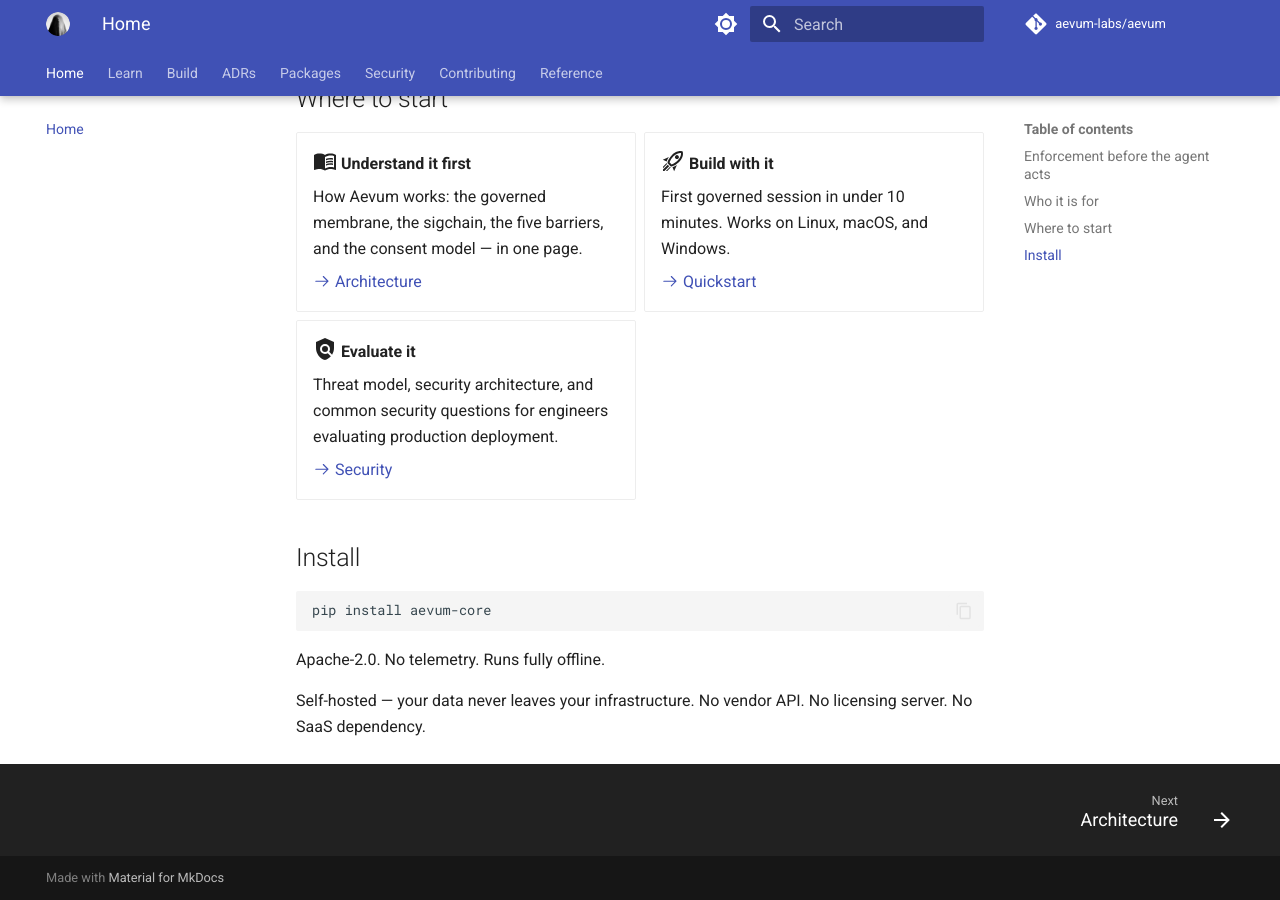
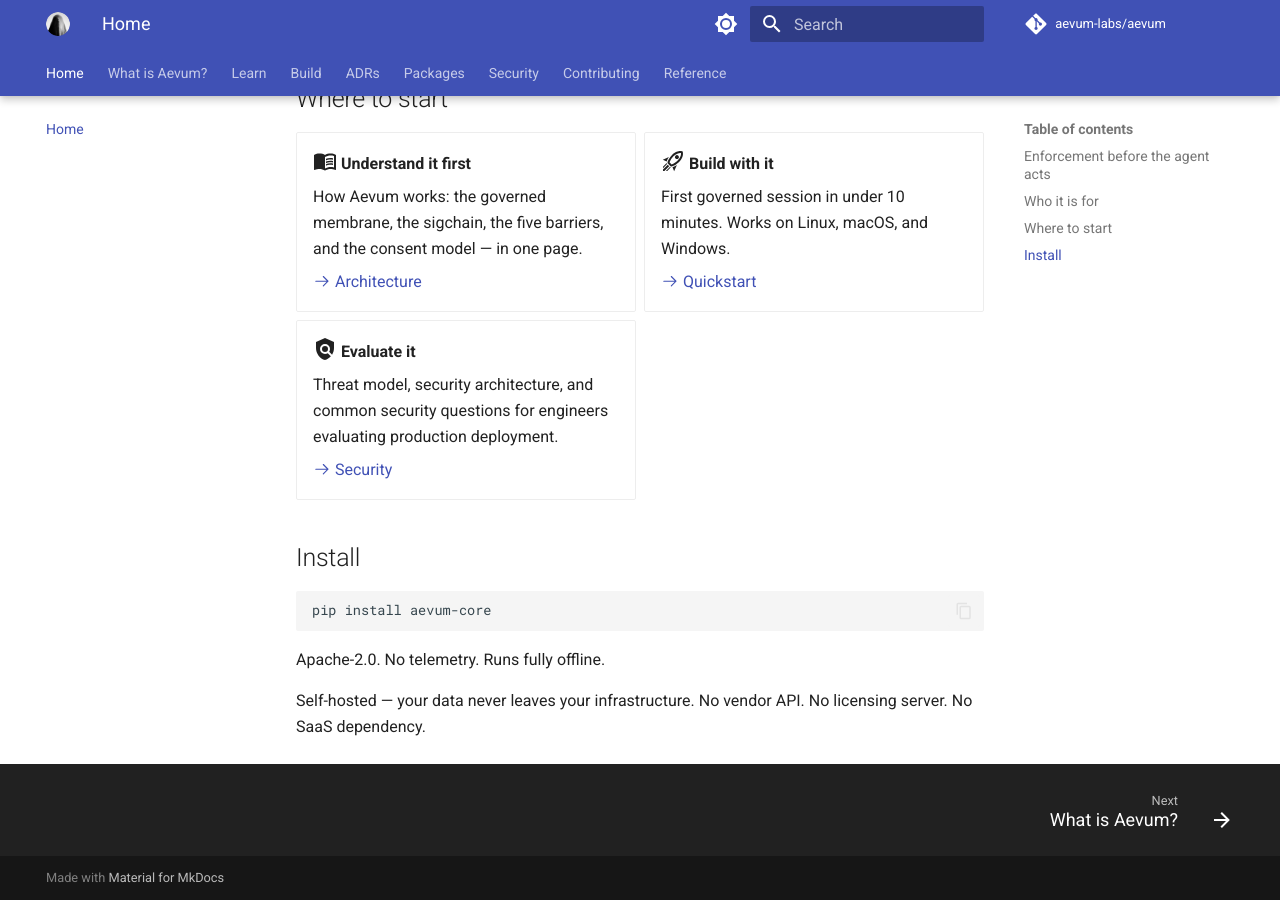
Before and after one commit to aevum-labs/aevum, an MkDocs documentation site: the page built from docs/index.md, in a window 1280 px wide and 900 px high, scrolled down 1223 px. Built offline with MkDocs 1.6.1 and Material for MkDocs 9.7.7, drawn with Linux system fonts in a browser that asks for light colours; plug-ins that fetch from the network failed and are left out; comment, search, counter and statistics services are not loaded; part of the change alters nothing that is shown.

Commit message:
fix(docs): resolve mkdocs strict-mode build failures
- Remove redirect entries for getting-started/faq.md,
  product/what-is-aevum.md, and guides/non-enterprise.md — those paths
  now have real pages; a redirect + real file in the same path errors
  in strict mode
- Add all three new pages to the nav (pages absent from nav warn in
  strict mode)
- Fix stale site_description ('deterministic replay' → 'verifiable
  decision records')

https://claude.ai/code/session_01Ntt2oCtn8FGVqYJBeXeJCW

```diff
--- a/mkdocs.yml
+++ b/mkdocs.yml
@@ -1,7 +1,7 @@
 site_name: Aevum
 site_url: https://aevum.build
 site_description: A Python library that gives AI agents a signed audit trail, consent-checked
-  data access, and deterministic replay of past decisions.
+  data access, and verifiable decision records.
 repo_url: https://github.com/aevum-labs/aevum
 repo_name: aevum-labs/aevum
 edit_uri: edit/main/docs/
@@ -80,13 +80,10 @@ plugins:
         enterprise/license-analysis.md: learn/deployment.md
         enterprise/overview.md: learn/deployment.md
         getting-started/installation.md: learn/deployment.md
-        getting-started/faq.md: guides/troubleshooting-faq.md
         getting-started/quickstart-windows.md: getting-started/quickstart.md
         guides/troubleshooting.md: guides/troubleshooting-faq.md
-        product/what-is-aevum.md: index.md
         guides/fit-assessment.md: index.md
         use-cases/enterprise-scenarios.md: index.md
-        guides/non-enterprise.md: index.md
         reference/engine.md: reference/api.md
         reference/output-envelope.md: reference/api.md
         reference/consent-grants.md: reference/api.md
@@ -123,6 +120,7 @@ extra_css:
 
 nav:
   - Home: index.md
+  - What is Aevum?: product/what-is-aevum.md
   - Learn:
     - Architecture: learn/architecture.md
     - Security: learn/security.md
@@ -139,10 +137,12 @@ nav:
     - Quickstart: getting-started/quickstart.md
     - MCP Setup: getting-started/mcp-setup.md
     - Guides:
+      - Guide by User Type: guides/non-enterprise.md
       - Integration Layer: guides/integration-layer.md
       - Billing Walkthrough: use-cases/billing-inquiry.md
       - MCP Audit Trail: guides/mcp-audit-trail.md
       - Troubleshooting and FAQ: guides/troubleshooting-faq.md
+    - FAQ: getting-started/faq.md
     - Domain Examples:
       - Overview: domain-examples/index.md
       - Healthcare (FHIR R4): domain-examples/healthcare.md
```
